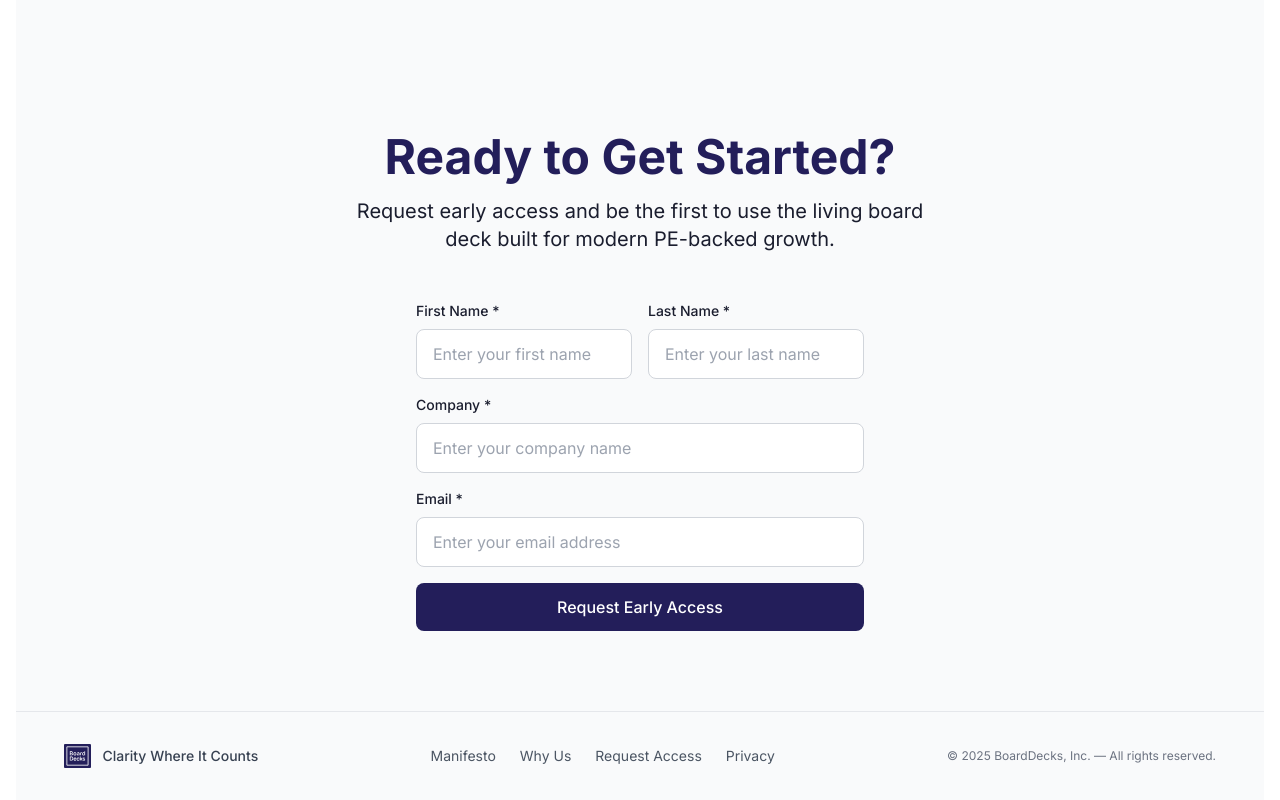
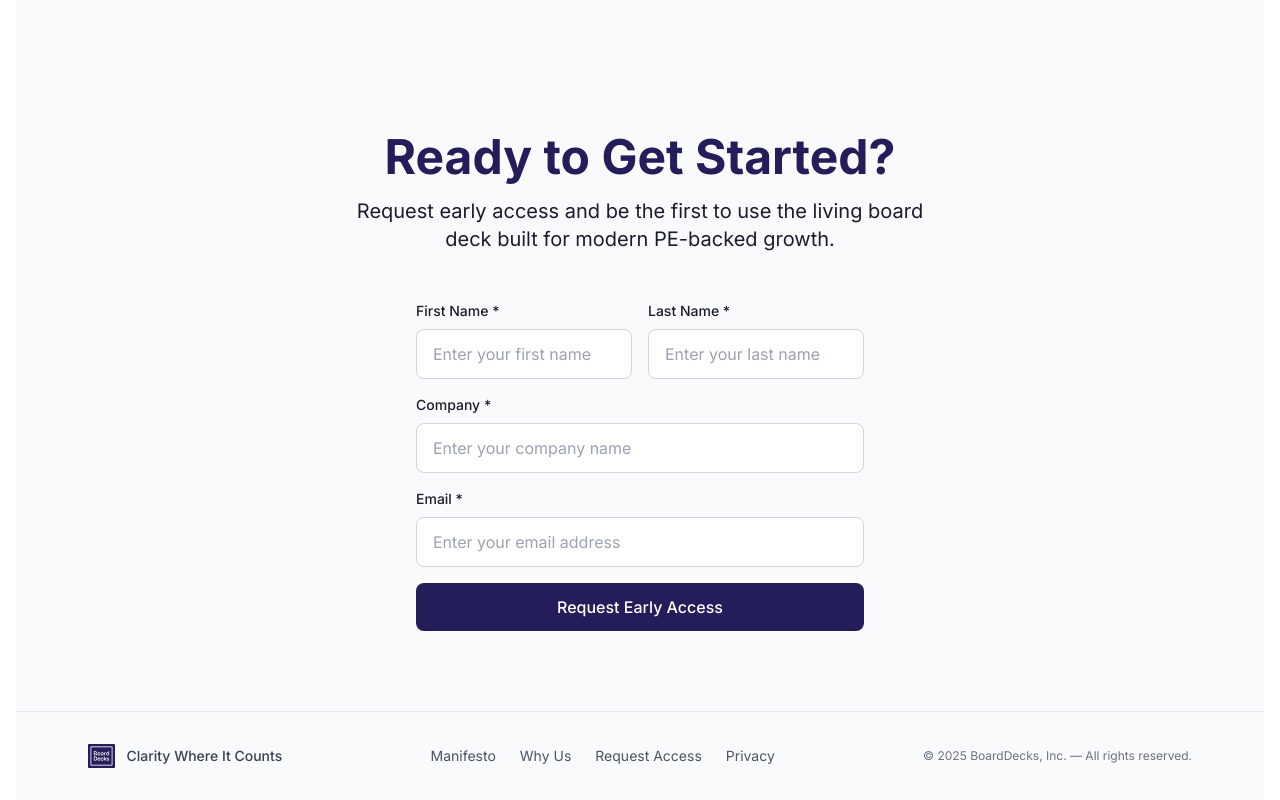
Before and after one commit to srakestraw/boarddecks-website, a Next.js app: page / in a window 1280 px wide. Shown: the part 3626-4426 px from the top of the page. Built offline with nearby package versions, Linux system fonts and the light colour scheme.

Commit message:
Make footer background full width with constrained content

```diff
--- a/components/Footer.tsx
+++ b/components/Footer.tsx
@@ -1,7 +1,7 @@
 export default function Footer() {
   return (
-    <footer className="bg-gray-50 border-t border-gray-200 py-8 px-6 text-sm text-gray-600">
-      <div className="max-w-6xl mx-auto flex flex-col md:flex-row items-center justify-between space-y-6 md:space-y-0">
+    <footer className="bg-gray-50 border-t border-gray-200 py-8 text-sm text-gray-600">
+      <div className="max-w-6xl mx-auto px-6 flex flex-col md:flex-row items-center justify-between space-y-6 md:space-y-0">
 
         {/* Left: Logo and tagline */}
         <div className="flex items-center space-x-3">
```
